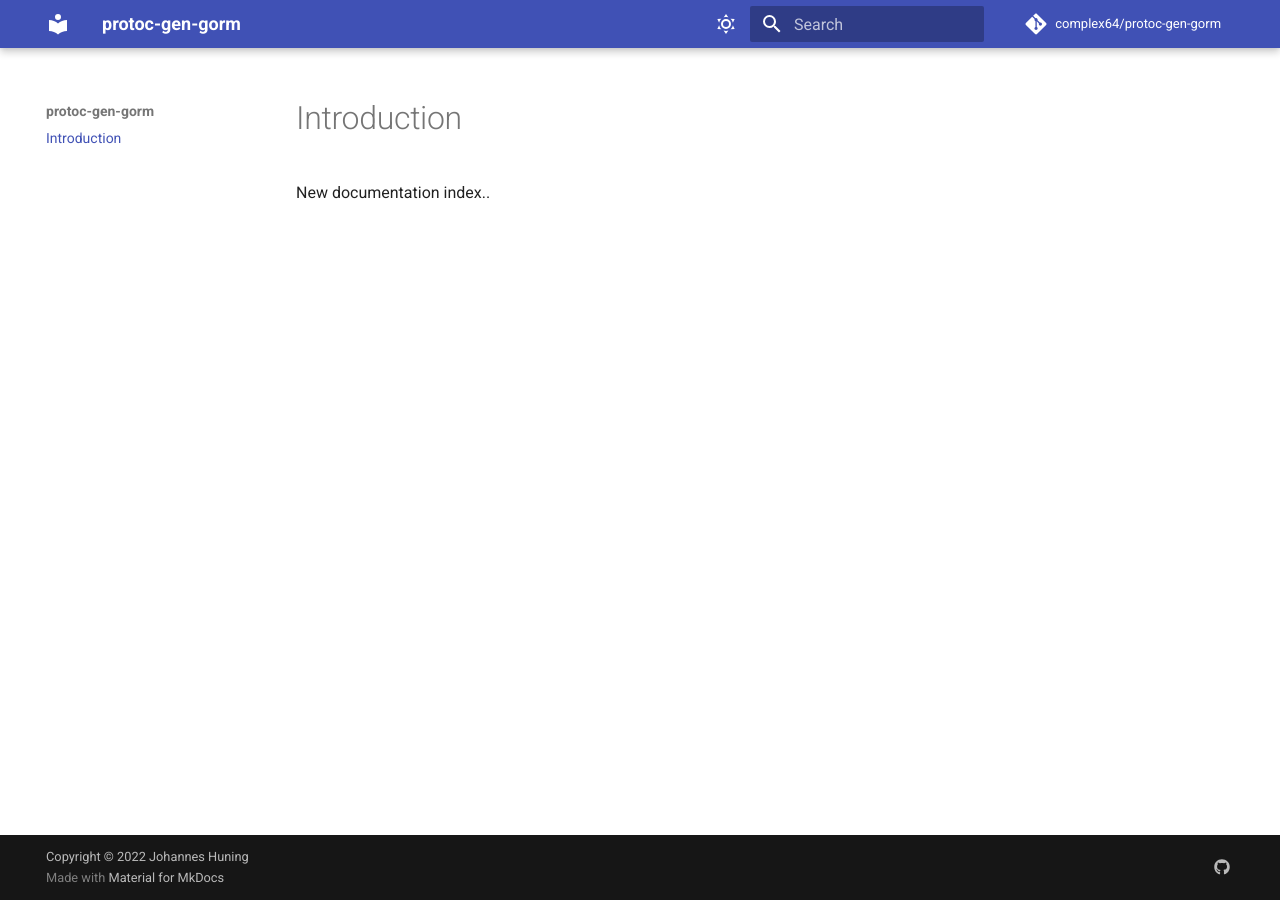
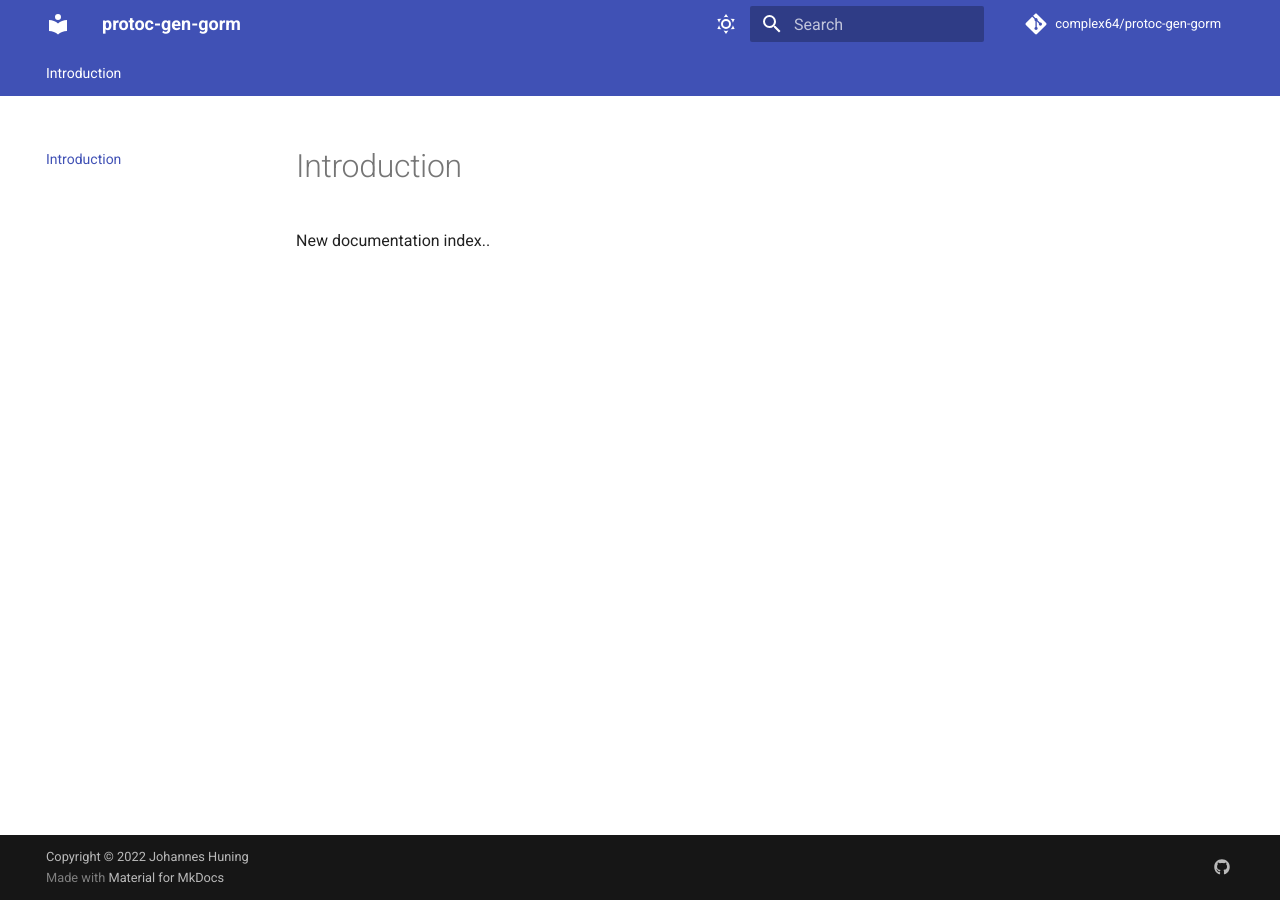
Before and after one commit to complex64/protoc-gen-gorm, an MkDocs documentation site: the page built from docs/docs/index.md, in a window 1280 px wide. Built offline with MkDocs 1.6.1 and Material for MkDocs 9.7.7, drawn with Linux system fonts in a browser that asks for light colours; comment, search, counter and statistics services are not loaded.

Commit message:
docs: configure mkdocs

```diff
--- a/docs/mkdocs.yaml
+++ b/docs/mkdocs.yaml
@@ -26,7 +26,14 @@ theme:
     - search.suggest
     - search.highlight
     - search.share
+    - navigation.instant
+    - navigation.tracking
+    - navigation.tabs
+    - navigation.sections
+    - navigation.indexes
+    - navigation.top
 plugins:
+  - git-revision-date
   - search
 extra:
   social:
```
Also changed, not shown: 1 other file.
